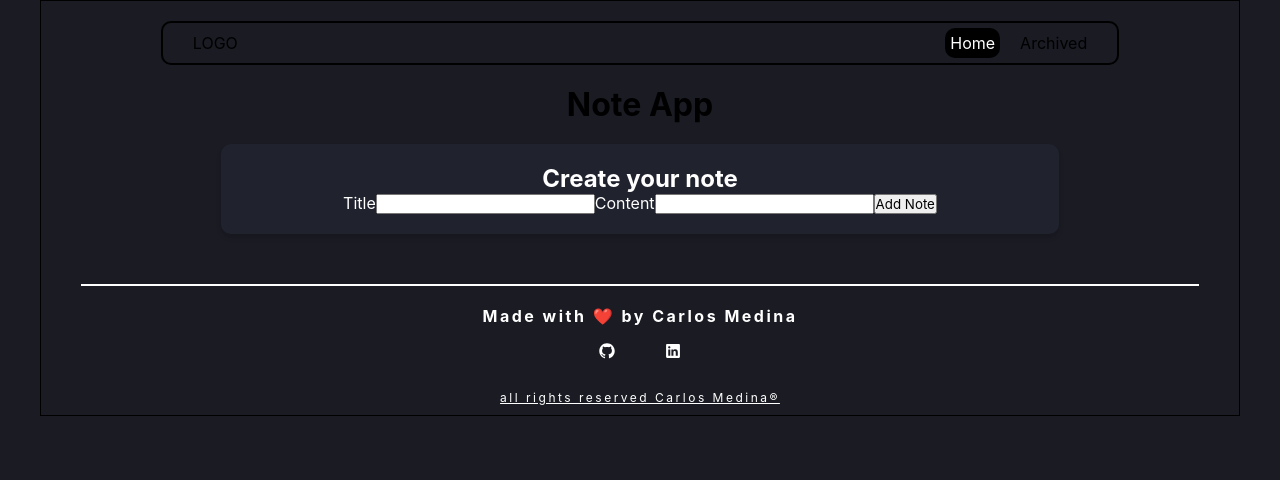
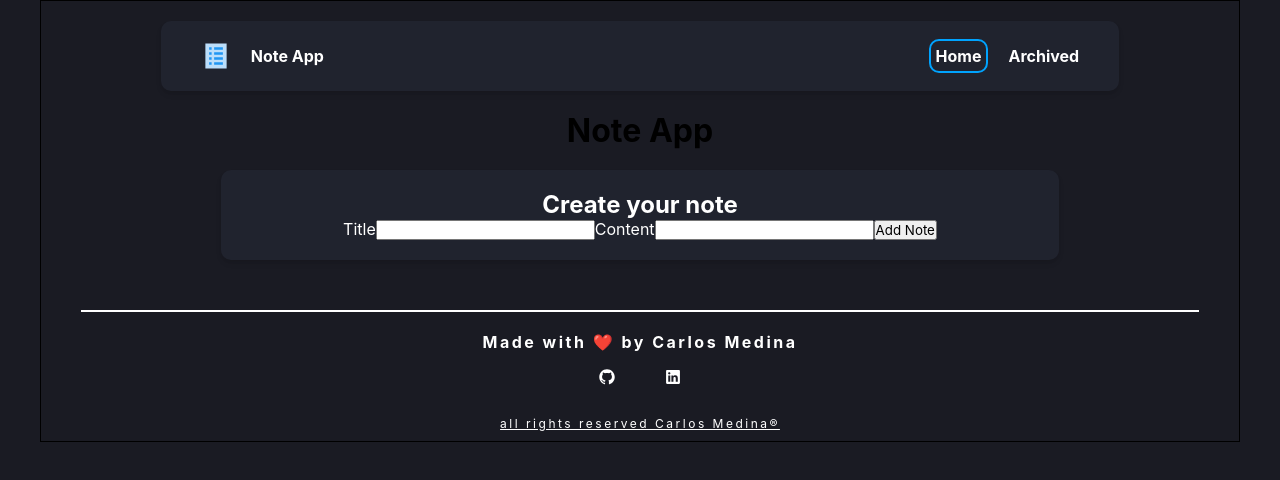
Before and after one commit to Carlosmedina06/Notepad-App, a React (Vite) app in the folder client/: page / in a window 1280 px wide. Shown: the top 480 px of the page. Built offline with nearby package versions, Linux system fonts and the light colour scheme.

Commit message:
navbar styles

```diff
--- a/client/src/Components/Nav/Nav.jsx
+++ b/client/src/Components/Nav/Nav.jsx
@@ -1,5 +1,6 @@
 import React from 'react'
 import { Link, NavLink } from 'react-router-dom'
+import { FcViewDetails } from 'react-icons/fc'
 
 import { Container, NavItem, NavMenu } from './NavStyle'
 
@@ -7,7 +8,12 @@ const Nav = () => {
   return (
     <Container>
       <NavItem>
-        <Link to="/">LOGO</Link>
+        <Link to="/">
+          <NavMenu>
+            <FcViewDetails />
+            <p>Note App</p>
+          </NavMenu>
+        </Link>
       </NavItem>
       <NavItem>
         <NavMenu>
--- a/client/src/Components/Nav/NavStyle.js
+++ b/client/src/Components/Nav/NavStyle.js
@@ -5,13 +5,20 @@ export const Container = styled.nav`
   justify-content: space-between;
   align-items: center;
   width: 80%;
+  font-weight: bold;
   margin: 20px auto;
-  border: solid 2px black;
   border-radius: 10px;
-  padding: 10px;
+  padding: 20px;
+  background-color: #20232e;
+  box-shadow: 0 4px 6px -1px rgba(0, 0, 0, 0.1), 0 2px 4px -1px rgba(0, 0, 0, 0.06);
+  color: #fff;
+  svg {
+    width: 30px;
+    height: 30px;
+  }
   .active {
-    background-color: black;
-    color: white;
+    border: solid 2px #00a3fe;
+    color: #fff;
     border-radius: 10px;
     padding: 5px;
   }
```
